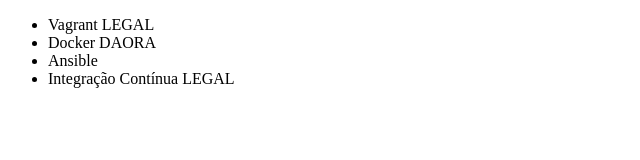
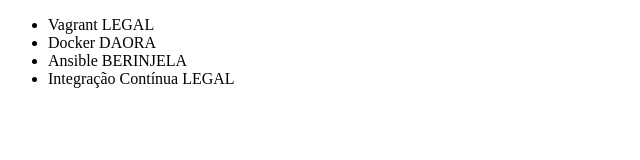
Before and after one commit to GuiACamargo/alura-git, a plain HTML site: page index.html in a window 1280 px wide. Shown: the whole page, without its empty margins (0-640 px from the left). Drawn offline with Linux system fonts and the light colour scheme.

Commit message:
TESTE BERINJELA

```diff
--- a/index.html
+++ b/index.html
@@ -8,7 +8,7 @@
     <ul>
         <li>Vagrant LEGAL</li>
         <li>Docker DAORA</li>
-        <li>Ansible</li>
+        <li>Ansible BERINJELA</li>
         <li>Integração Contínua LEGAL</li>
     </ul>
 </body>
```
